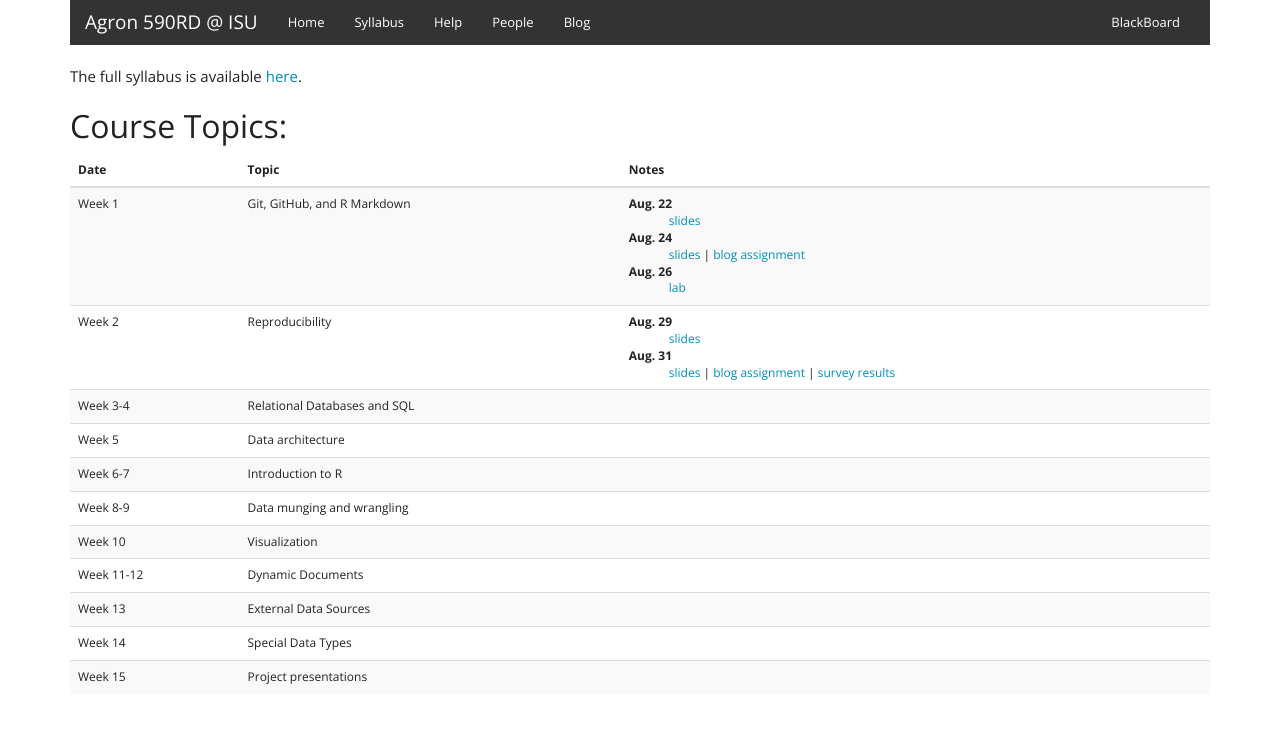
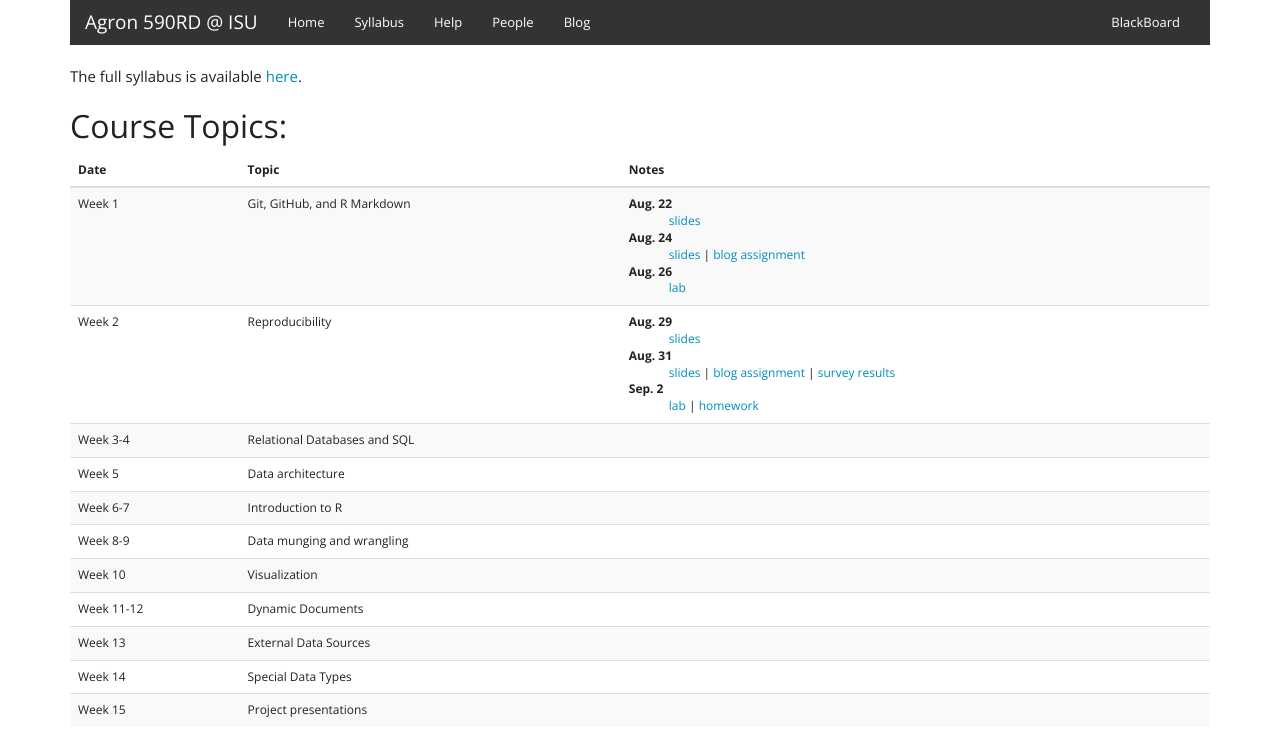
Before and after one commit to agron590-ISU/agron590-ISU.github.io, a Jekyll site: the page built from syllabus.html, in a window 1280 px wide. Shown: the top 756 px of the page. Built offline with Jekyll 4.4.1, drawn with Linux system fonts in a browser that asks for light colours.

Commit message:
add links to lab and homework

```diff
--- a/syllabus.html
+++ b/syllabus.html
@@ -41,6 +41,8 @@
           <dd><a href="../materials/week_02/reproducibility/slides.html" target=_blank>slides</a></dd>
           <dt>Aug. 31</dt>
           <dd><a href="../materials/week_02/data-collection-and-spreadsheets/slides.html" target=_blank>slides</a> | <a href="https://github.com/agron590-ISU/blog/tree/master/02" target=_blank>blog assignment</a> | <a href="../materials/week_02/data-collection-and-spreadsheets/survey.html" target=_blank>survey results</a></dd>
+          <dt>Sep. 2</dt>
+          <dd><a href="../lab/week_02/collaboration.html" target=_blank>lab</a> | <a href="https://github.com/agron590-ISU/homework/blob/master/01_reproducibility-and-spreadsheets/LastnameFirstname.Rmd" target=_blank>homework</a></dd>
           </dl>
         </td>
       </tr>
```
